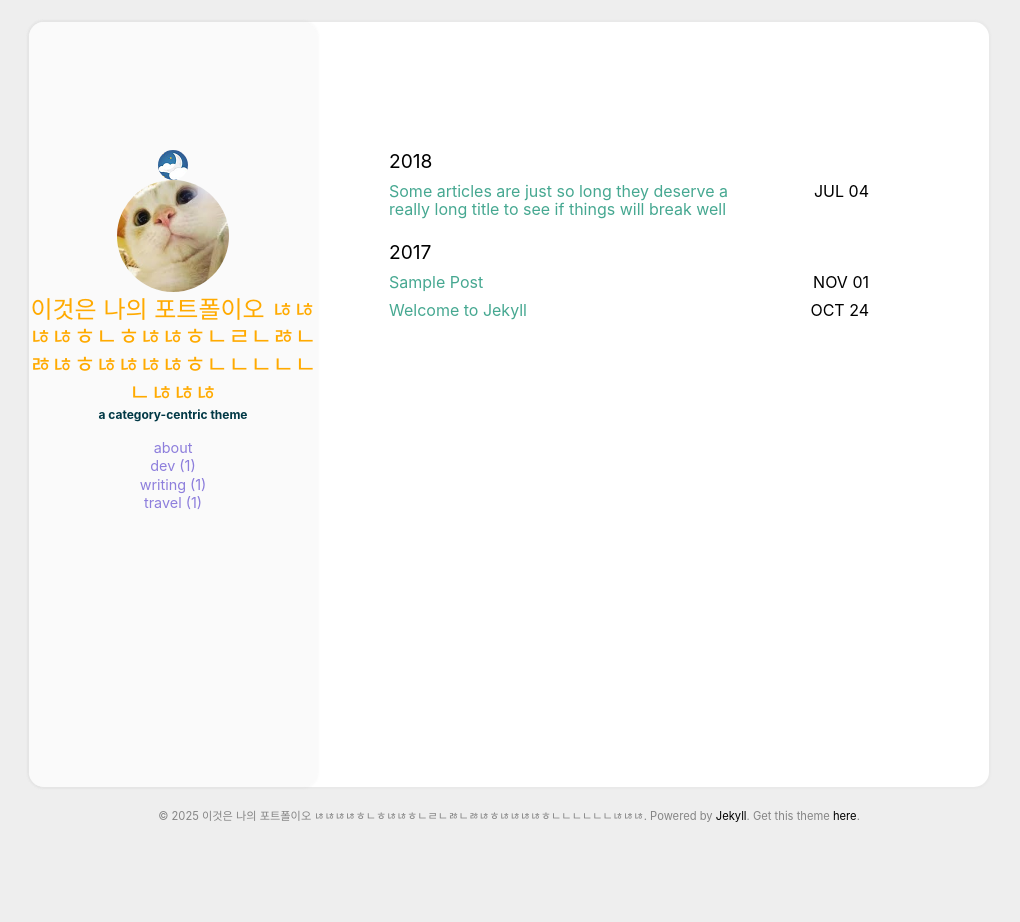
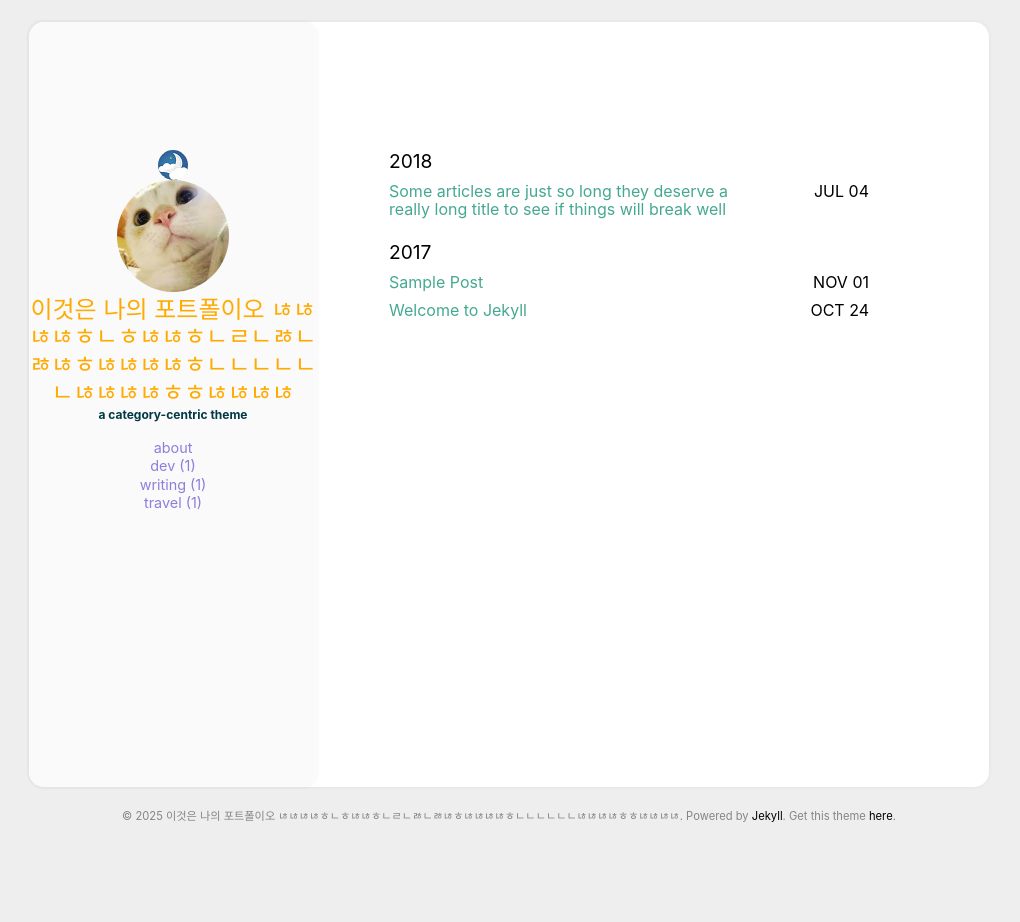
Before and after one commit to J-2025-or/nohello-copy, a Jekyll site: the page built from index.html, in a window 1280 px wide. Shown: the whole page, without its empty margins (131-1151 px from the left). Built offline with Jekyll 4.4.1, drawn with Linux system fonts in a browser that asks for light colours.

Commit message:
나의 수정

```diff
--- a/_config.yml
+++ b/_config.yml
@@ -18,7 +18,7 @@ cusdis:
     app_id: #your cusdis app_id
 
 user:
-  name: 이것은 나의 포트폴이오 ㄶㄶㄶㄶㅎㄴㅎㄶㄶㅎㄴㄹㄴㅀㄴㅀㄶㅎㄶㄶㄶㄶㅎㄴㄴㄴㄴㄴㄴㄶㄶㄶ
+  name: 이것은 나의 포트폴이오 ㄶㄶㄶㄶㅎㄴㅎㄶㄶㅎㄴㄹㄴㅀㄴㅀㄶㅎㄶㄶㄶㄶㅎㄴㄴㄴㄴㄴㄴㄶㄶㄶㄶㅎㅎㄶㄶㄶㄶ
   pic: /assets/img/cat.jpg
   picAlt: "catbook"
   job: a category-centric theme
```
